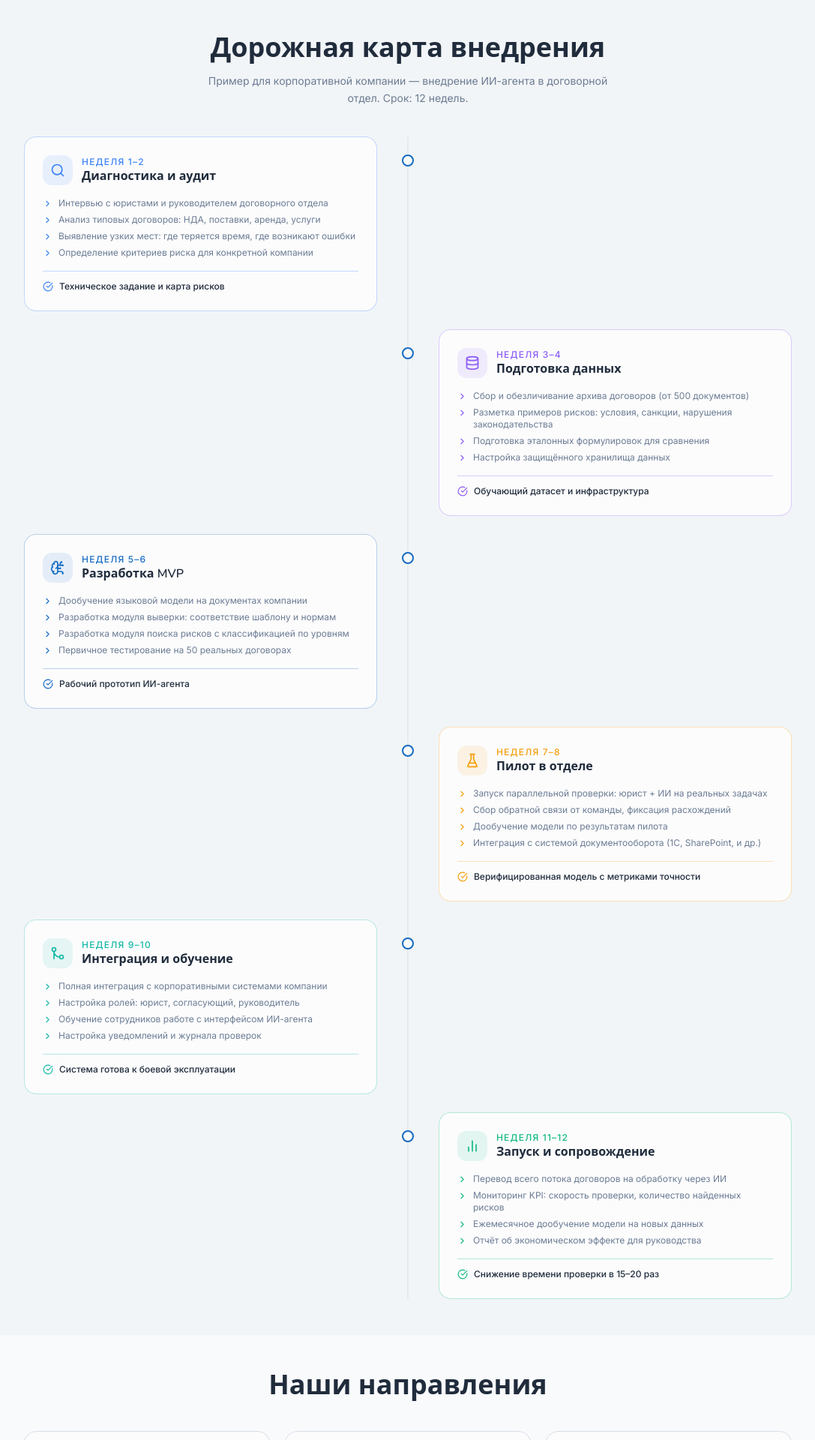
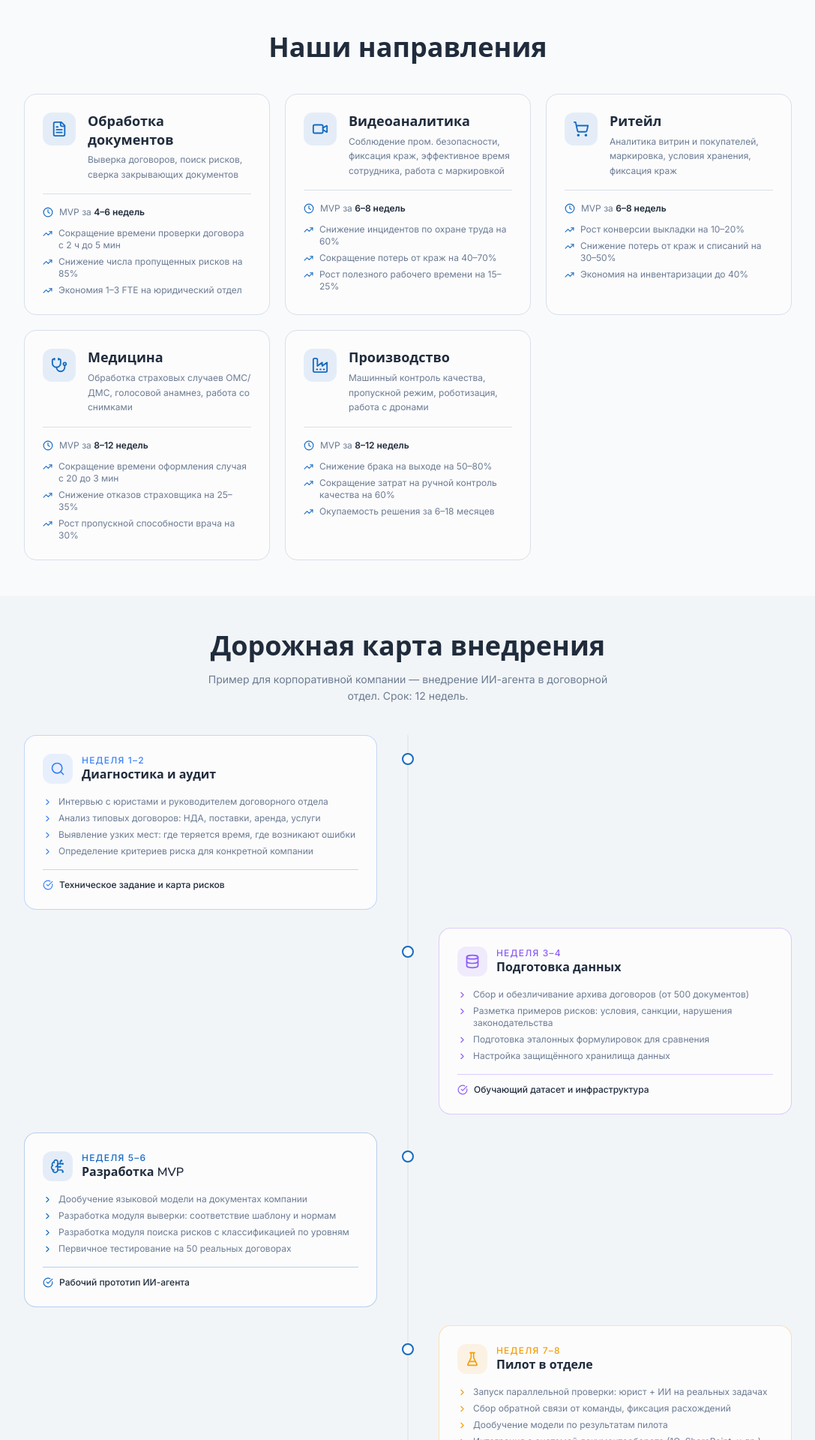
Before and after one commit to pr-poehali-dev/void-creation-tasks, a React (Vite) app: page / in a window 1280 px wide. Shown: the part 1240-3160 px from the top of the page at 75% size, without its empty margins (96-1183 px from the left). Built offline with nearby package versions, Linux system fonts and the light colour scheme.

Commit message:
Swap sections order layout

```diff
--- a/src/pages/Index.tsx
+++ b/src/pages/Index.tsx
@@ -15,8 +15,8 @@ export default function Index() {
       <Hero />
       <Philosophy />
       <Services />
+      <Directions />
       <Roadmap />
-      <Directions />
       <Policy />
       <Contact />
       <Footer />
```
